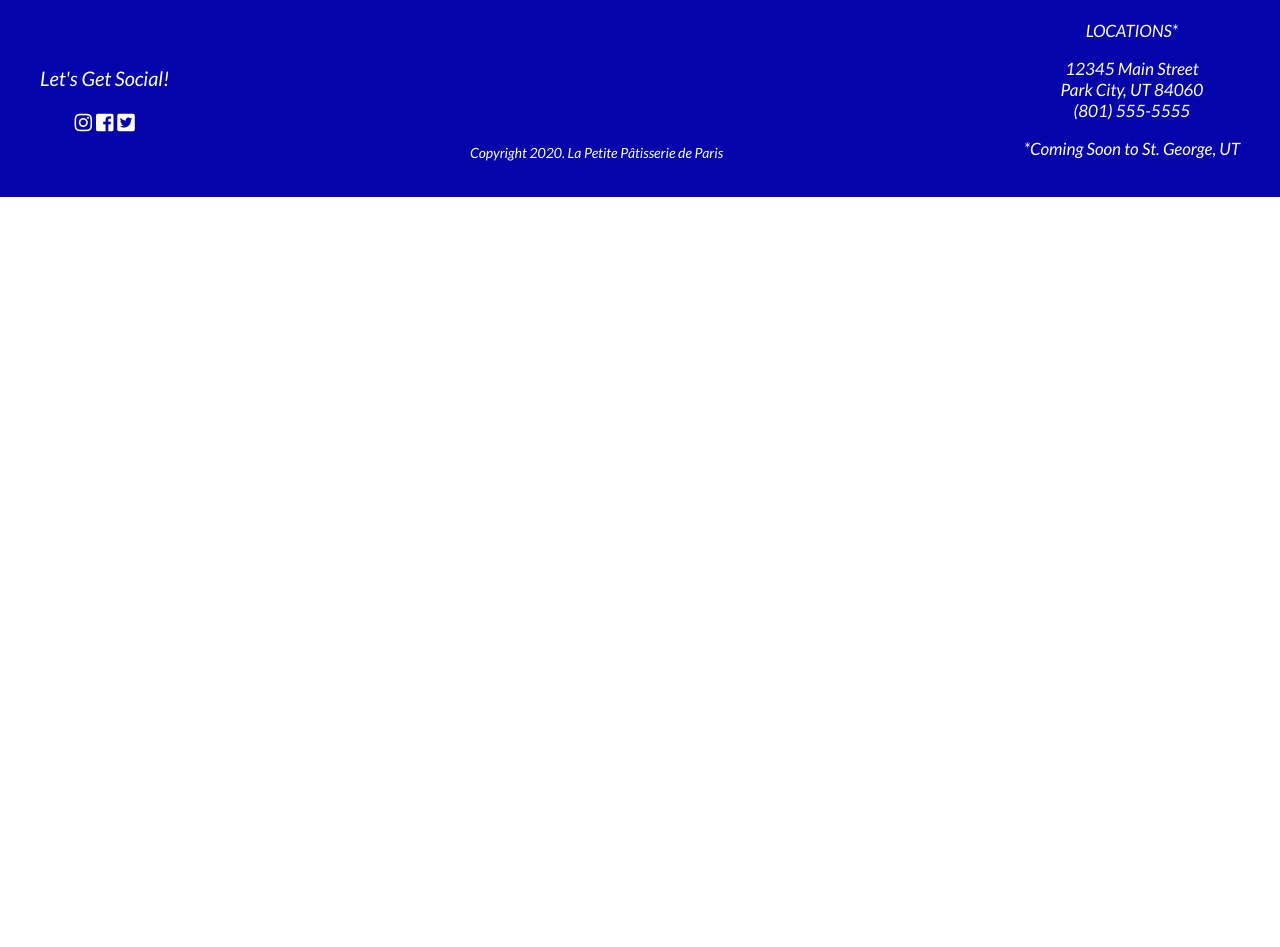
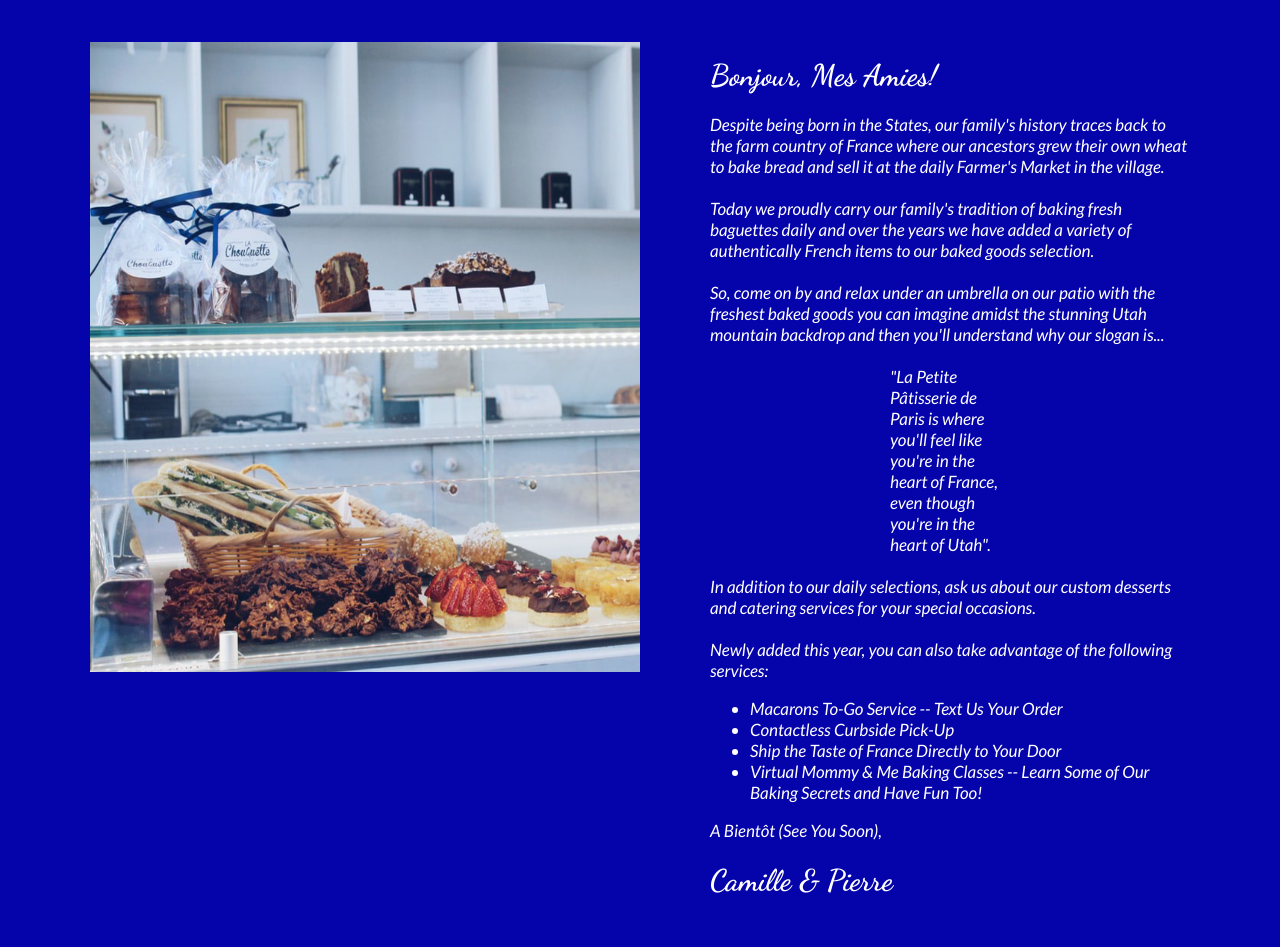
Before and after one commit to kellyramos31/TechMomsProject, a plain HTML site: page pages/about.html in a window 1280 px wide. Shown: the part 353-1300 px from the top of the page. Before the commit the page ends 800 px from the top, so only its background shows below. Drawn offline with Linux system fonts and the light colour scheme.

Commit message:
more changes

```diff
--- a/pages/about.css
+++ b/pages/about.css
@@ -88,6 +88,42 @@ h1, h2, h3, h4, h5, h6 {
    letter-spacing: 2px;
 }
 
+.about-homepage {
+    display: grid;
+    grid-template-columns: auto auto auto auto;
+    background-color:  #0504aa;
+    padding: 60px 90px;
+    border-bottom: 15px solid white;
+}
+
+
+.greeting {
+    font-family: 'Dancing Script', sans-serif;
+    font-size: 30px;
+}
+
+.story {
+    font-family: 'Lato', sans-serif;
+    font-size: 17px;
+    color: white;
+    padding-left: 70px;
+    padding-top: 15px;
+    padding-bottom: 10px;
+}
+
+.sign-off {
+    font-family: 'Dancing Script', sans-serif;
+    font-size: 30px;
+    color: white;
+}
+
+.slogan {
+    font-family: 'Lato', sans-serif;
+    color: white;
+    padding-left:  180px;
+    padding-right: 180px;
+}
+
 .footer {
     display: grid;
     grid-template-columns: auto auto auto;
@@ -98,8 +134,6 @@ h1, h2, h3, h4, h5, h6 {
     justify-content: space-around;
     justify-content: space-between;
 }
-
-
 
 .social {
     display: grid;
--- a/pages/about.html
+++ b/pages/about.html
@@ -81,6 +81,55 @@
 
 
     </div>
+
+    <div>
+        <div class="about-homepage">
+
+            <img src="../assets/Inside.jpg" alt="interior" width="550" height="630">
+
+
+            <div class="story">
+                <div class="greeting">
+                    <div>Bonjour, Mes Amies!</div>
+                </div>
+                <br>
+                <div>Despite being born in the States, our family's history traces back to the farm country of France
+                    where our ancestors grew their own wheat to bake bread and sell it at the daily Farmer's Market in
+                    the village.
+                </div>
+                <br>
+                <div>Today we proudly carry our family's tradition of baking fresh baguettes daily and over the years we
+                    have added a variety of authentically French items to our baked goods selection.</div>
+                <br>
+                <div>So, come on by and relax under an umbrella on our patio with the freshest baked goods you can
+                    imagine amidst the stunning Utah mountain backdrop and then you'll understand why our slogan is...
+                </div>
+                <br>
+                <div class="slogan">
+                    <div> "La Petite Pâtisserie de Paris is where</div>
+                    <div>you'll feel like you're in the heart of France,</div>
+                    <div>even though you're in the heart of Utah".</div>
+                </div>
+                <br>
+                <div>In addition to our daily selections, ask us about our custom desserts and catering services for
+                    your special occasions.</div>
+                <br>
+                <div>Newly added this year, you can also take advantage of the following services:</div>
+                <ul>
+                    <li>Macarons To-Go Service -- Text Us Your Order</li>
+                    <li>Contactless Curbside Pick-Up</li>
+                    <li>Ship the Taste of France Directly to Your Door</li>
+                    <li>Virtual Mommy & Me Baking Classes -- Learn Some of Our Baking Secrets and Have Fun Too!</li>
+                </ul>
+                <div>A Bientôt (See You Soon),</div>
+                <br>
+                <div class="sign-off">
+                    <div>Camille & Pierre</div>
+                </div>
+            </div>
+
+        </div>
+
         <div class="footer">
             <div class="social">
                 <p>Let's Get Social!</p>
```
Also changed, not shown: index.html (+5 -11 lines), pages/contact.css (+19 -7 lines), pages/contact.html (+10 -6 lines), pages/menu.css (+7 -7 lines), style.css (+12 -20 lines). Lines whose indentation alone changed are shown as unchanged.
